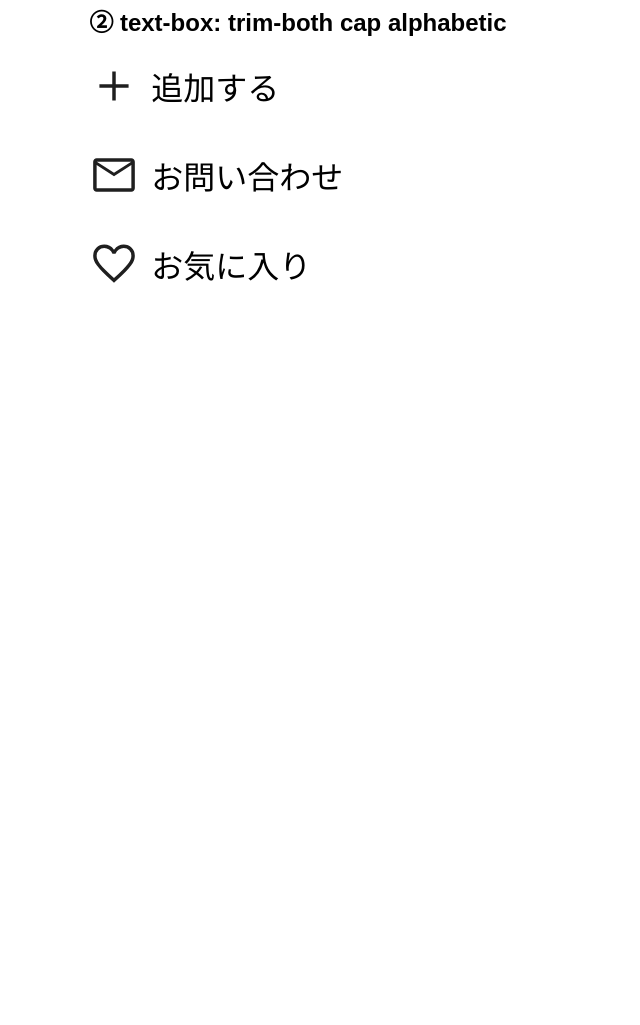
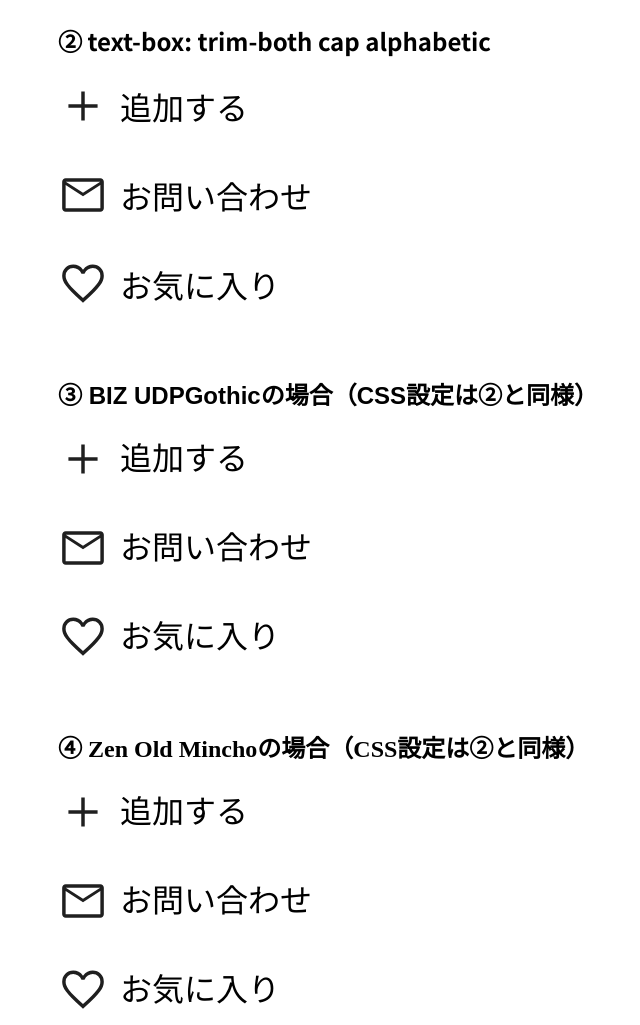
Before and after one commit to ics-creative/250319_text-box, a plain HTML site: page icon_text/index.html in a window 1280 px wide. Shown: the part 504-1529 px from the top of the page, without its empty margins (312-952 px from the left). Before the commit the page ends 880 px from the top, so only its background shows below. Drawn offline with Linux system fonts and the light colour scheme.

Commit message:
フォントサンプルの追加、レイアウト調整

```diff
--- a/icon_text/index.html
+++ b/icon_text/index.html
@@ -20,10 +20,12 @@
       display: grid;
       row-gap: 15px;
     }
+
     .label-list2 {
       display: grid;
       row-gap: 25px;
     }
+
     .item {
       position: relative;
       display: flex;
@@ -53,15 +55,25 @@
 
     .text {
       font-size: 32px;
-      font-family: "Noto Sans JP", sans-serif;
       line-height: 2;
     }
 
     .text2 {
       font-size: 32px;
-      font-family: "Noto Sans JP", sans-serif;
       text-box: trim-both cap alphabetic;
       line-height: 2;
+    }
+
+    .font-noto-sans-jp {
+      font-family: "Noto Sans JP", sans-serif;
+    }
+
+    .font-biz-udp-gothic {
+      font-family: "BIZ UDPGothic", sans-serif;
+    }
+
+    .font-zen-old-mincho {
+      font-family: "Zen Old Mincho", serif;
     }
   </style>
 </head>
@@ -70,7 +82,7 @@
   <h1 class="title">アイコンとテキストの組み合わせ</h1>
   <div class="container">
     <!-- text-box未指定の場合 -->
-    <div>
+    <div class="font-noto-sans-jp">
       <h2 class="title-sub">① text-box: none（未指定の場合）</h2>
       <ul class="label-list">
         <li class="item">
@@ -95,8 +107,58 @@
     </div>
 
     <!-- text-boxを指定した場合 -->
-    <div>
+    <div class="font-noto-sans-jp">
       <h2 class="title-sub">② text-box: trim-both cap alphabetic</h2>
+      <ul class="label-list2">
+        <li class="item">
+          <div class="icon">
+            <img src="./images/icon_add.svg" alt="">
+          </div>
+          <p class="text2">追加する</p>
+        </li>
+        <li class="item">
+          <div class="icon">
+            <img src="./images/icon_mail.svg" alt="">
+          </div>
+          <p class="text2">お問い合わせ</p>
+        </li>
+        <li class="item">
+          <div class="icon">
+            <img src="./images/icon_favorite.svg" alt="">
+          </div>
+          <p class="text2">お気に入り</p>
+        </li>
+      </ul>
+    </div>
+
+    <!-- フォント BIZ UDPGothic -->
+    <div class="font-biz-udp-gothic">
+      <h2 class="title-sub">③ BIZ UDPGothicの場合（CSS設定は②と同様）</h2>
+      <ul class="label-list2">
+        <li class="item">
+          <div class="icon">
+            <img src="./images/icon_add.svg" alt="">
+          </div>
+          <p class="text2">追加する</p>
+        </li>
+        <li class="item">
+          <div class="icon">
+            <img src="./images/icon_mail.svg" alt="">
+          </div>
+          <p class="text2">お問い合わせ</p>
+        </li>
+        <li class="item">
+          <div class="icon">
+            <img src="./images/icon_favorite.svg" alt="">
+          </div>
+          <p class="text2">お気に入り</p>
+        </li>
+      </ul>
+    </div>
+
+    <!-- フォント Zen Old Mincho -->
+    <div class="font-zen-old-mincho">
+      <h2 class="title-sub">④ Zen Old Minchoの場合（CSS設定は②と同様）</h2>
       <ul class="label-list2">
         <li class="item">
           <div class="icon">
--- a/layout.css
+++ b/layout.css
@@ -29,7 +29,7 @@ em {
 
 .container {
   display: grid;
-  row-gap: 40px;
+  row-gap: 60px;
 }
 
 h1, h2 {
```
Also changed, not shown: image_text/index.html (+34 -0 lines), index.html (+4 -4 lines), label/index.html (+32 -0 lines).
